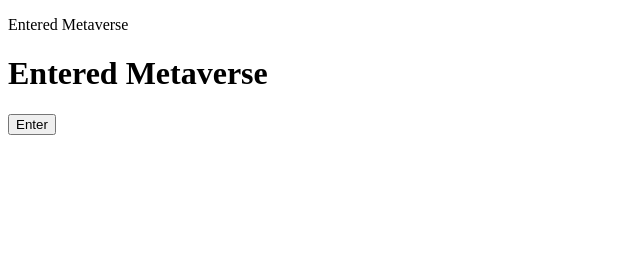
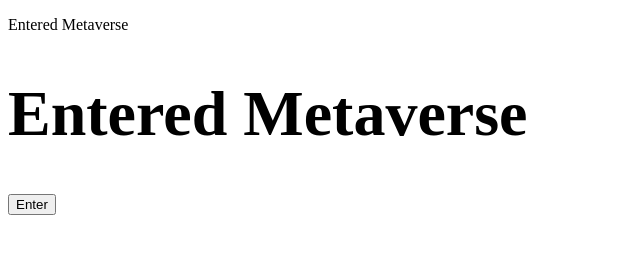
Before and after one commit to acciojob/enter-metaverse-shubhambharti4716, a website: page main.html in a window 1280 px wide. Both pictures are taken after a click on the button "Enter". Shown: the whole page, without its empty margins (0-640 px from the left). Drawn offline with Linux system fonts and the light colour scheme.

Commit message:
created a submission

```diff
--- a/main.html
+++ b/main.html
@@ -9,7 +9,7 @@
 <body>
 	<!-- the entire body must be written by student -->
 	<p id="status">Enter the Metaverse</p>
-	<h1 id="final"></h1>
+	<h1 id="output"></h1>
 	<button id="enterBtn">Enter</button>
 
     <script type="text/javascript" src="./script.js">
--- a/script.js
+++ b/script.js
@@ -1,8 +1,13 @@
 //your JS code here. If required.
 const pTag=document.getElementById("status");
 const button=document.getElementById("enterBtn");
-const final=document.getElementById("final");
+const final=document.getElementById("output");
 button.addEventListener("click", function (){
 	pTag.textContent="Entered Metaverse";
-	final.textContent=pTag.textContent;
+	const h1Element = document.createElement("h1");
+            h1Element.textContent = pTag.textContent;
+
+            // Clear the existing content of the output element and append the h1 element
+            output.innerHTML = "";
+            output.appendChild(h1Element);
 });
```
